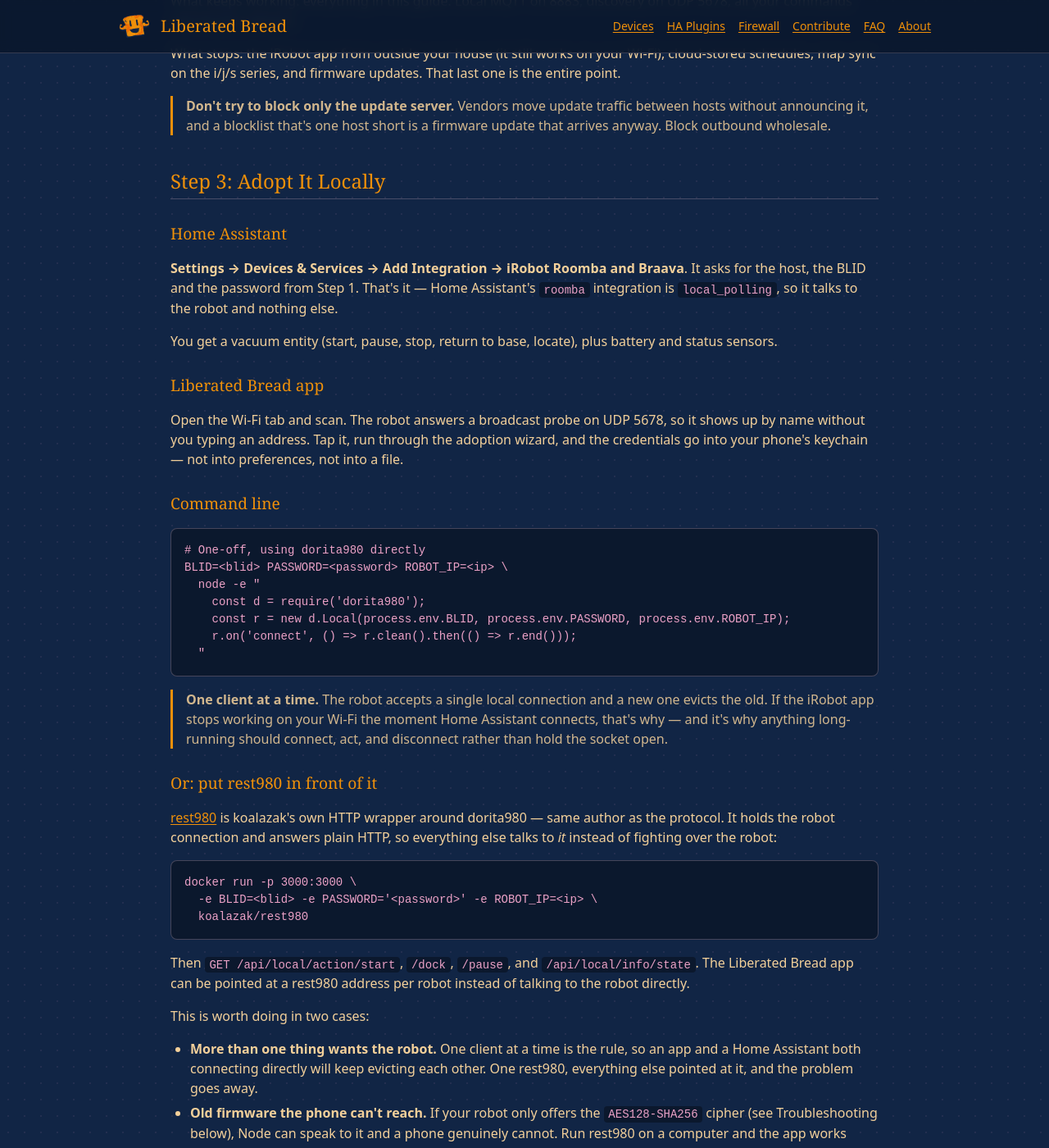
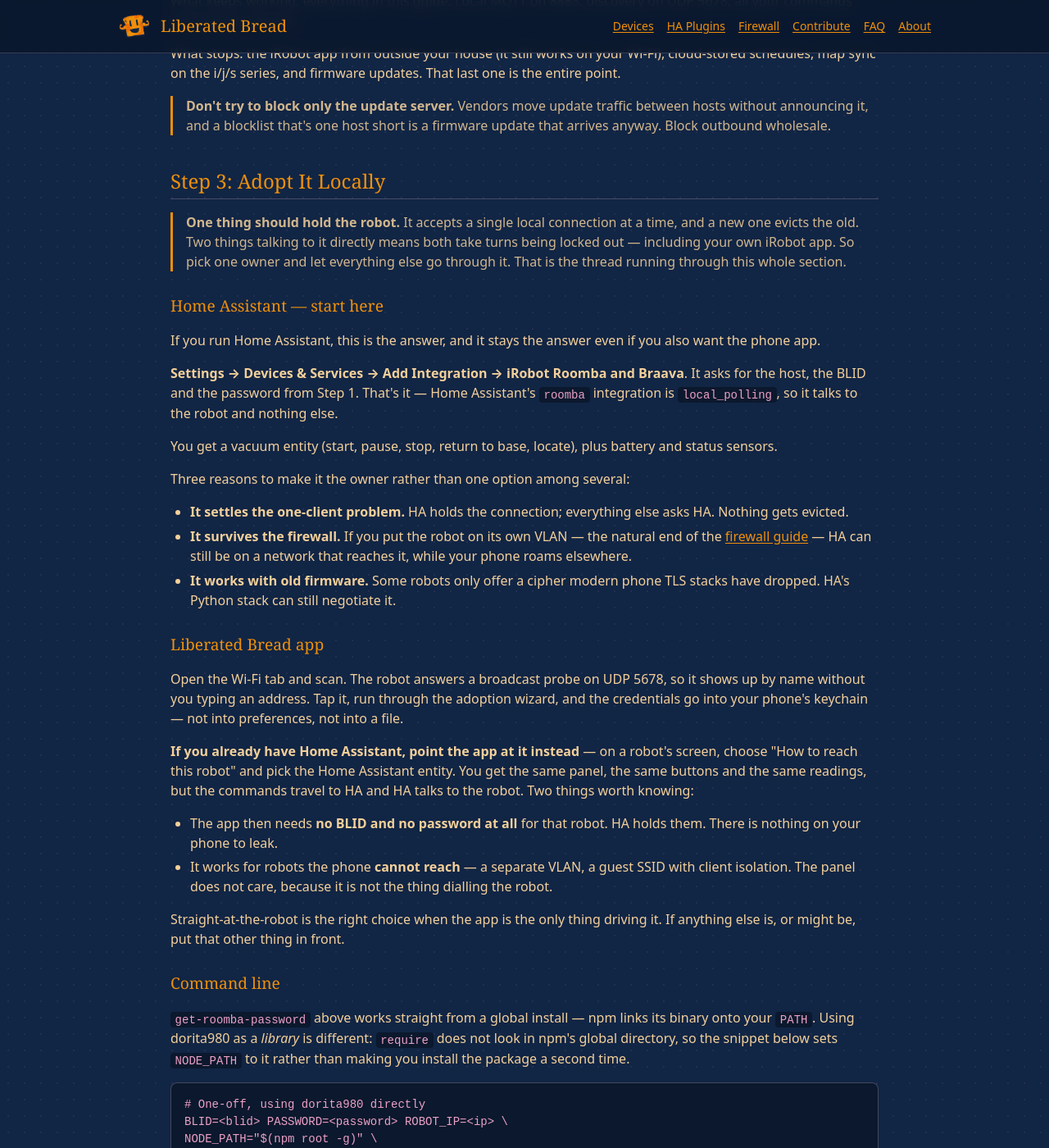
Before and after one commit to liberatedbread/liberatedbread-web-static, a Jekyll site: the page built from _devices/roomba.md, in a window 1280 px wide and 1400 px high, scrolled down 2729 px. Shown: the whole window at 82% size. Built offline with Jekyll 4.4.1, drawn with Linux system fonts in a browser that asks for light colours.

Commit message:
Lead with Home Assistant, and fix two instructions that don't work
Both fixes are things a reader would have followed and been misled by.

The verification capture told people to run tcpdump "from any machine on
the same subnet". On switched Ethernet or Wi-Fi a bystander host never
receives traffic between the device and the gateway — the switch only
forwards those frames to the port they are addressed to, and promiscuous
mode does not change what the switch sends you. So the capture showed
silence whether or not the block worked, and the next paragraph then read
that silence as success. Moved to the router/AP or a mirrored port, and
said plainly that a capture from your laptop proves nothing either way.

The dorita980 library snippet called require() after a global install,
which fails with "Cannot find module": npm's global root is not on Node's
CommonJS resolution path. The global install itself is fine — that is how
get-roomba-password ends up on PATH — so the fix is NODE_PATH rather than
telling people to install the package twice.

Also promotes Home Assistant from one adoption option among several to
the recommended owner, with the reason stated: the robot accepts one
local connection at a time, so something has to hold it and everything
else should ask that thing. HA survives putting the robot on its own VLAN
and can still negotiate the old ciphers some firmware is stuck on. Notes
that pointing the app at HA means no BLID or password on the phone at
all, and works for robots the phone cannot reach.

Co-Authored-By: Claude Opus 5 <noreply@anthropic.com>
Claude-Session: https://claude.ai/code/session_01XLNsUN7iJxqHkgMtJSrvks

````diff
--- a/_devices/roomba.md
+++ b/_devices/roomba.md
@@ -147,7 +147,16 @@ updates. That last one is the entire point.
 
 ## Step 3: Adopt It Locally
 
-### Home Assistant
+> **One thing should hold the robot.** It accepts a single local connection at
+> a time, and a new one evicts the old. Two things talking to it directly means
+> both take turns being locked out — including your own iRobot app. So pick one
+> owner and let everything else go through it. That is the thread running
+> through this whole section.
+
+### Home Assistant — start here
+
+If you run Home Assistant, this is the answer, and it stays the answer even if
+you also want the phone app.
 
 **Settings → Devices & Services → Add Integration → iRobot Roomba and Braava**.
 It asks for the host, the BLID and the password from Step 1. That's it —
@@ -157,6 +166,16 @@ robot and nothing else.
 You get a vacuum entity (start, pause, stop, return to base, locate), plus
 battery and status sensors.
 
+Three reasons to make it the owner rather than one option among several:
+
+- **It settles the one-client problem.** HA holds the connection; everything
+  else asks HA. Nothing gets evicted.
+- **It survives the firewall.** If you put the robot on its own VLAN — the
+  natural end of the [firewall guide]({{ '/firewall/' | relative_url }}) — HA
+  can still be on a network that reaches it, while your phone roams elsewhere.
+- **It works with old firmware.** Some robots only offer a cipher modern phone
+  TLS stacks have dropped. HA's Python stack can still negotiate it.
+
 ### Liberated Bread app
 
 Open the Wi-Fi tab and scan. The robot answers a broadcast probe on UDP 5678,
@@ -164,11 +183,31 @@ so it shows up by name without you typing an address. Tap it, run through the
 adoption wizard, and the credentials go into your phone's keychain — not into
 preferences, not into a file.
 
+**If you already have Home Assistant, point the app at it instead** — on a
+robot's screen, choose "How to reach this robot" and pick the Home Assistant
+entity. You get the same panel, the same buttons and the same readings, but the
+commands travel to HA and HA talks to the robot. Two things worth knowing:
+
+- The app then needs **no BLID and no password at all** for that robot. HA
+  holds them. There is nothing on your phone to leak.
+- It works for robots the phone **cannot reach** — a separate VLAN, a
+  guest SSID with client isolation. The panel does not care, because it is not
+  the thing dialling the robot.
+
+Straight-at-the-robot is the right choice when the app is the only thing
+driving it. If anything else is, or might be, put that other thing in front.
+
 ### Command line
+
+`get-roomba-password` above works straight from a global install — npm links
+its binary onto your `PATH`. Using dorita980 as a *library* is different:
+`require` does not look in npm's global directory, so the snippet below sets
+`NODE_PATH` to it rather than making you install the package a second time.
 
 ```bash
 # One-off, using dorita980 directly
 BLID=<blid> PASSWORD=<password> ROBOT_IP=<ip> \
+NODE_PATH="$(npm root -g)" \
   node -e "
     const d = require('dorita980');
     const r = new d.Local(process.env.BLID, process.env.PASSWORD, process.env.ROBOT_IP);
````
Also changed, not shown: firewall.md (+11 -3 lines).
